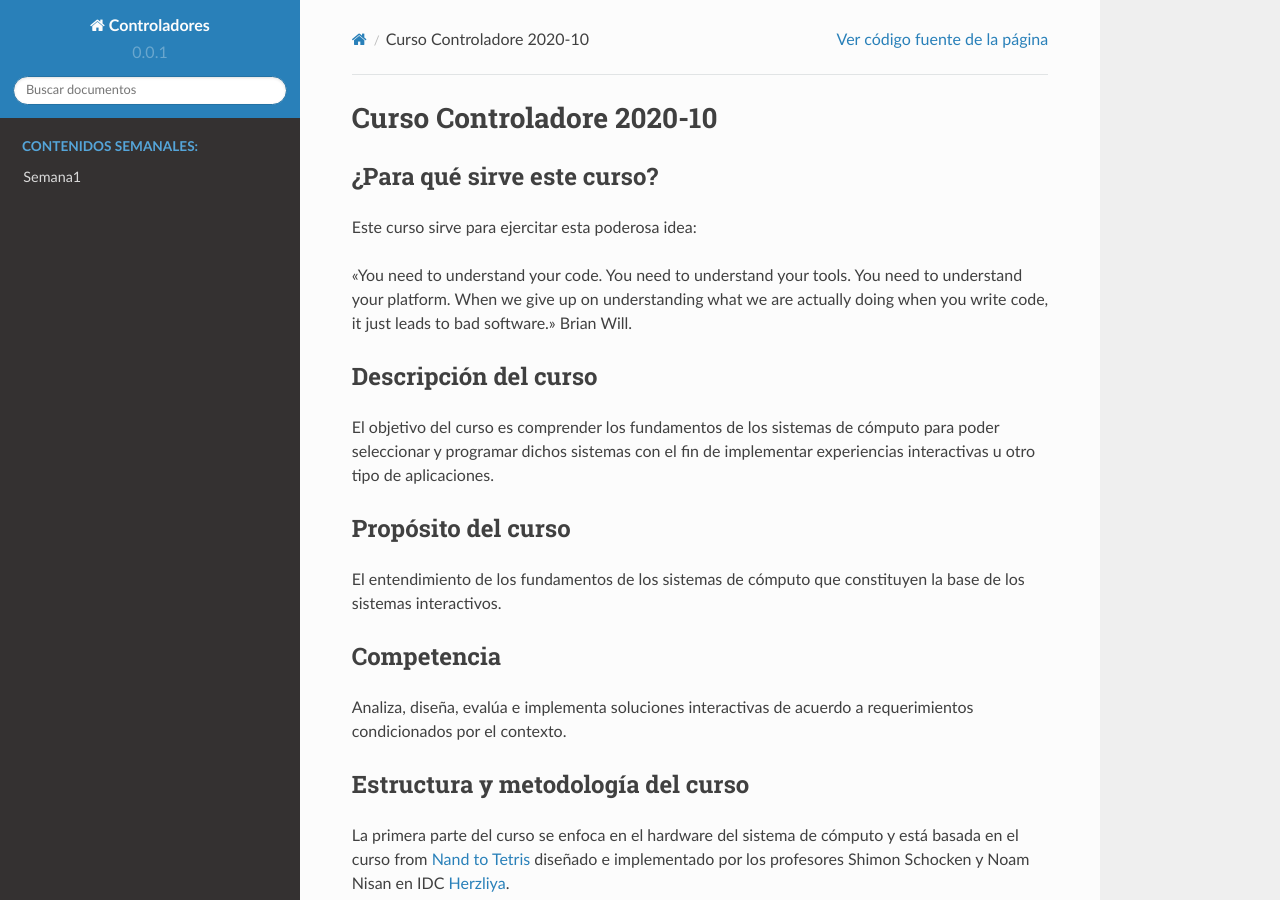
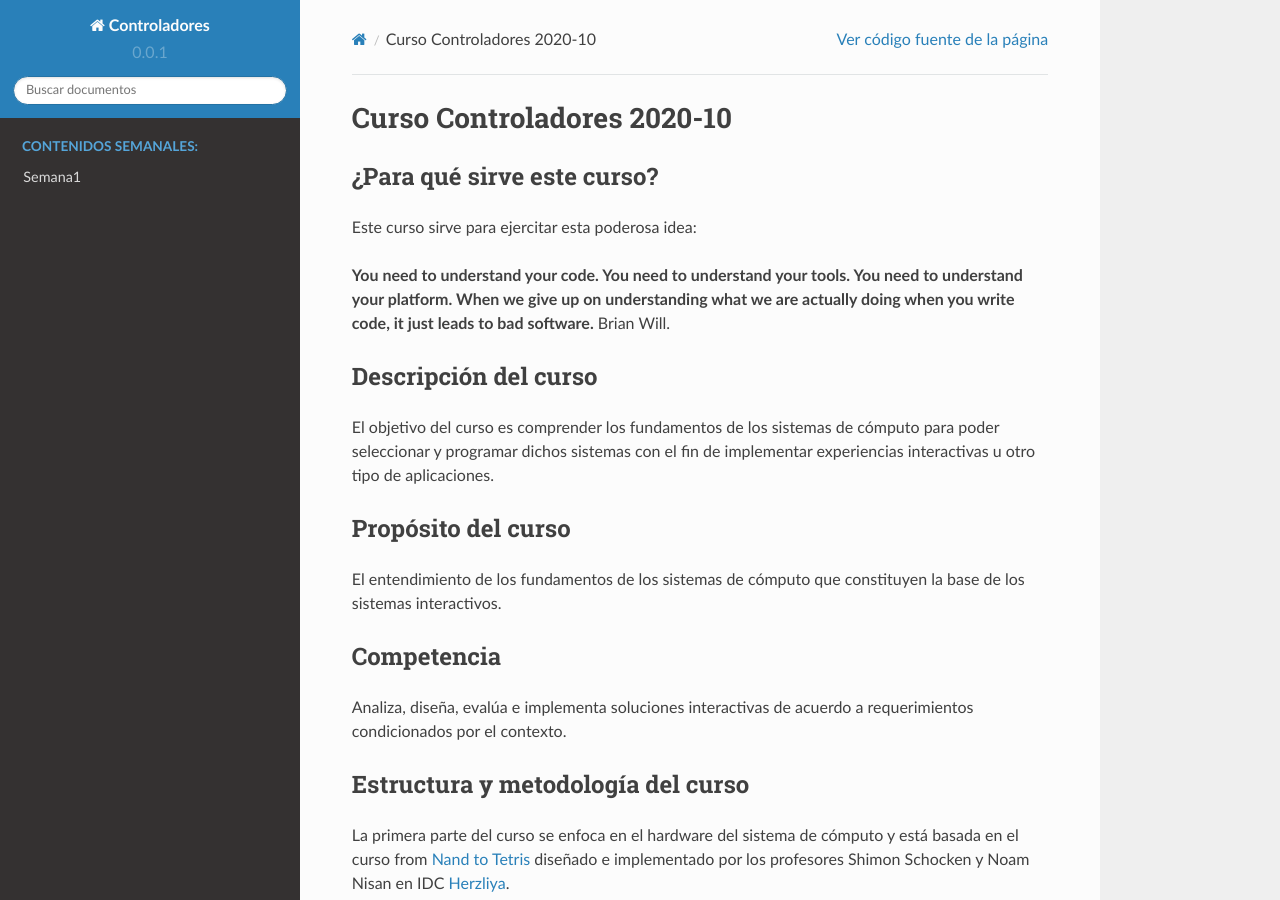
Before and after one commit to juanferfranco/controladores, a Sphinx documentation site: the page built from docs/index.rst, in a window 1280 px wide and 900 px high. Built offline with Sphinx 7.4.7 and the Read the Docs theme 2.0.0, drawn with Linux system fonts in a browser that asks for light colours.

Commit message:
add spell checker

```diff
--- a/docs/index.rst
+++ b/docs/index.rst
@@ -1,4 +1,4 @@
-Curso Controladore 2020-10
+Curso Controladores 2020-10
 ========================================
 
 ¿Para qué sirve este curso?
@@ -6,36 +6,43 @@
 
 Este curso sirve para ejercitar esta poderosa idea:
 
-"You need to understand your code.
+**You need to understand your code.
 You need to understand your tools.
 You need to understand your platform.
-When we give up on understanding what we are actually doing when you write code, it just leads to bad software."
+When we give up on understanding what we are actually doing when you write
+code, it just leads to bad software.**
 Brian Will.
 
 Descripción del curso
 ----------------------
 
-El objetivo del curso es comprender los fundamentos de los sistemas de cómputo para poder seleccionar y programar
-dichos sistemas con el fin de implementar experiencias interactivas u otro tipo de aplicaciones.
+El objetivo del curso es comprender los fundamentos de los sistemas de
+cómputo para poder seleccionar y programar dichos sistemas con el fin de
+implementar experiencias interactivas u otro tipo de aplicaciones.
 
 Propósito del curso
 ---------------------
 
-El entendimiento de los fundamentos de los sistemas de cómputo que constituyen la base de los sistemas interactivos.
+El entendimiento de los fundamentos de los sistemas de cómputo que
+constituyen la base de los sistemas interactivos.
 
 Competencia
 ------------
 
-Analiza, diseña, evalúa e implementa soluciones interactivas de  acuerdo a requerimientos condicionados por el contexto.
+Analiza, diseña, evalúa e implementa soluciones interactivas de
+acuerdo a requerimientos condicionados por el contexto.
 
 Estructura y metodología del curso
 -----------------------------------
 
-La primera parte del curso se enfoca en el hardware del sistema de cómputo y está basada en el curso from
-`Nand to Tetris <https://www.nand2tetris.org/>`__ diseñado e implementado por los profesores Shimon Schocken y Noam Nisan
+La primera parte del curso se enfoca en el hardware del sistema de
+cómputo y está basada en el curso from
+`Nand to Tetris <https://www.nand2tetris.org/>`__ diseñado e
+implementado por los profesores Shimon Schocken y Noam Nisan
 en IDC `Herzliya <https://www.idc.ac.il/en/pages/home.aspx>`__.
 
-La segunda parte del curso aborda temas de software y al final temas de actualidad.
+La segunda parte del curso aborda temas de software y al final
+temas de actualidad.
 
 Cronograma
 ------------
@@ -51,7 +58,8 @@
 Dedicación
 -----------
 
-Este curso es de 4 créditos repartidos en 4 horas de trabajo en el aula y 8 horas de trabajo autónomo.
+Este curso es de 4 créditos repartidos en 4 horas de trabajo en
+el aula y 8 horas de trabajo autónomo.
 SÓLO ESTE CURSO REQUIERE 8 HORAS DE TRABAJO INDEPENDIENTE SEMANAL.
 
 .. toctree::
```
Also changed, not shown: docs/_semana1/semana1.rst (+5 -4 lines).
